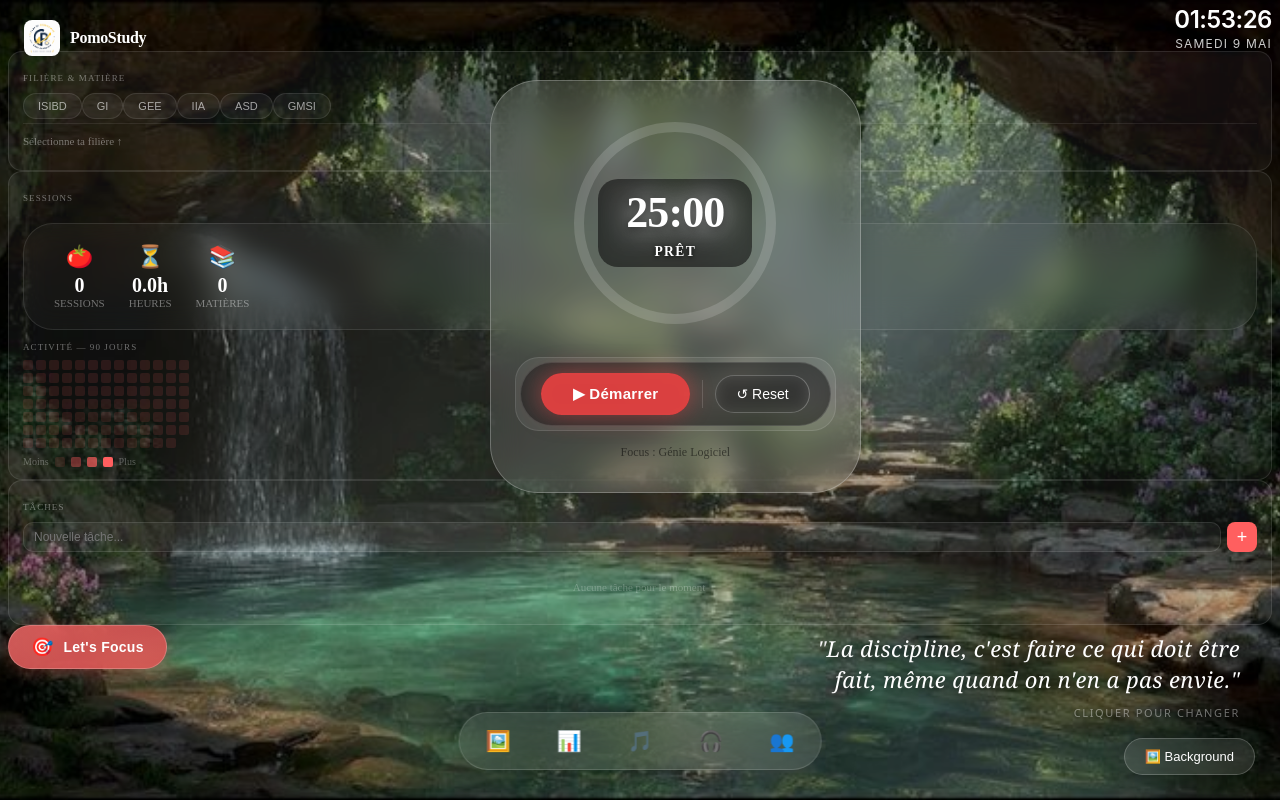
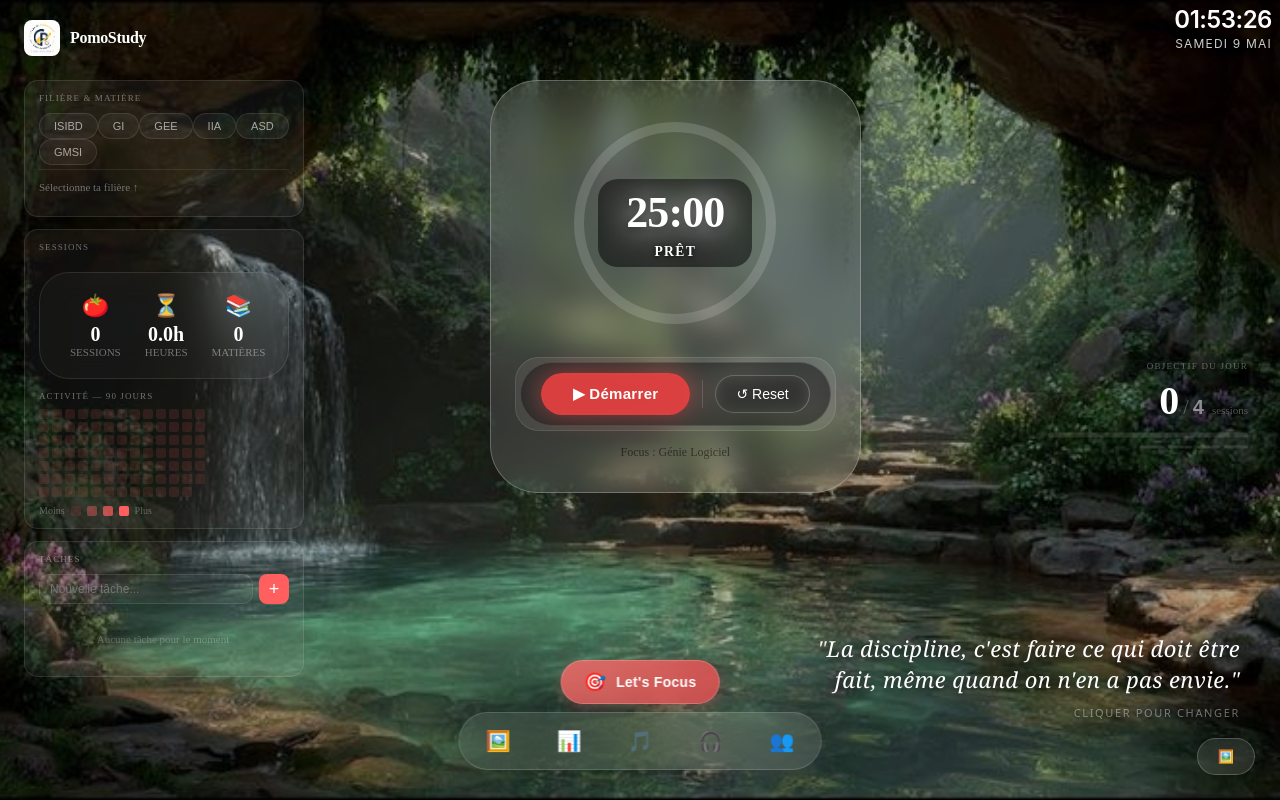
Before and after one commit to chakourrime-design/pomostudy-pro, a React (Vite) app: page / in a window 1280 px wide. Built offline with nearby package versions, Linux system fonts and the light colour scheme.

Commit message:
POMO-32 — DailyGoalBar

```diff
--- a/src/App.tsx
+++ b/src/App.tsx
@@ -9,8 +9,9 @@ import { DraggableTimer } from './components/timer/DraggableTimer'
 import { StudyDashboard } from './components/stats/StudyDashboard'
 import { SubjectSelector } from './components/subjects/SubjectSelector'
 import { TasksManager } from './components/tasks/TasksManager'
-import ContributionHeatmap from './components/stats/ContributionHeatmap' // POMO-28
-import QuoteWidget from './components/quotes/QuoteWidget'                 // ← POMO-31
+import ContributionHeatmap from './components/stats/ContributionHeatmap'
+import DailyGoalBar from './components/stats/DailyGoalBar'
+import QuoteWidget from './components/quotes/QuoteWidget'
 
 function App() {
   const [selectedSubject, setSelectedSubject] = useState('Génie Logiciel')
@@ -32,16 +33,33 @@ function App() {
         </header>
 
         {/* --- SIDEBAR GAUCHE --- */}
-        <aside className="absolute top-20 left-6 z-40 w-64 flex flex-col gap-4 pointer-events-auto">
+        <aside style={{
+          position: 'absolute',
+          top: 80,
+          left: 24,
+          bottom: 90,
+          zIndex: 40,
+          width: 280,
+          display: 'flex',
+          flexDirection: 'column',
+          gap: 12,
+          pointerEvents: 'auto',
+          overflowY: 'auto',
+          overflowX: 'hidden',
+          /* Masquer la scrollbar visuellement */
+          scrollbarWidth: 'none',
+          msOverflowStyle: 'none',
+        } as React.CSSProperties}>
 
           {/* Filières + Matières */}
           <div style={{
             background: 'rgba(255,255,255,0.05)',
             border: '1px solid rgba(255,255,255,0.1)',
-            borderRadius: '14px',
+            borderRadius: 14,
             padding: '12px 14px',
+            flexShrink: 0,
           }}>
-            <p style={{ fontSize: 9, textTransform: 'uppercase', letterSpacing: '0.12em', color: 'rgba(255,255,255,0.4)', marginBottom: 10 }}>
+            <p style={{ fontSize: 9, textTransform: 'uppercase', letterSpacing: '0.12em', color: 'rgba(255,255,255,0.4)', margin: '0 0 10px' }}>
               Filière &amp; Matière
             </p>
             <SubjectSelector onSelectSubject={setSelectedSubject} />
@@ -51,10 +69,11 @@ function App() {
           <div style={{
             background: 'rgba(255,255,255,0.05)',
             border: '1px solid rgba(255,255,255,0.1)',
-            borderRadius: '14px',
+            borderRadius: 14,
             padding: '12px 14px',
+            flexShrink: 0,
           }}>
-            <p style={{ fontSize: 9, textTransform: 'uppercase', letterSpacing: '0.12em', color: 'rgba(255,255,255,0.4)', marginBottom: 10 }}>
+            <p style={{ fontSize: 9, textTransform: 'uppercase', letterSpacing: '0.12em', color: 'rgba(255,255,255,0.4)', margin: '0 0 10px' }}>
               Sessions
             </p>
             <StudyDashboard />
@@ -65,10 +84,11 @@ function App() {
           <div style={{
             background: 'rgba(255,255,255,0.05)',
             border: '1px solid rgba(255,255,255,0.1)',
-            borderRadius: '14px',
+            borderRadius: 14,
             padding: '12px 14px',
+            flexShrink: 0,
           }}>
-            <p style={{ fontSize: 9, textTransform: 'uppercase', letterSpacing: '0.12em', color: 'rgba(255,255,255,0.4)', marginBottom: 10 }}>
+            <p style={{ fontSize: 9, textTransform: 'uppercase', letterSpacing: '0.12em', color: 'rgba(255,255,255,0.4)', margin: '0 0 10px' }}>
               Tâches
             </p>
             <TasksManager currentSubject={selectedSubject} />
@@ -76,20 +96,28 @@ function App() {
 
         </aside>
 
-        {/* --- CITATION FLOTTANTE POMO-31 ---
-            position: fixed bas droite, directement sur le background.
-            Clic → citation aléatoire avec animation fade. */}
+        {/* --- BOUTON LET'S FOCUS — centré en bas, au-dessus de la BottomBar --- */}
+        <div style={{
+          position: 'fixed',
+          bottom: 96,
+          left: '50%',
+          transform: 'translateX(-50%)',
+          zIndex: 50,
+          pointerEvents: 'auto',
+        }}>
+          <FocusButton />
+        </div>
+
+        {/* --- DAILY GOAL BAR — flottante droite --- */}
+        <DailyGoalBar />
+
+        {/* --- CITATION FLOTTANTE — bas droite --- */}
         <QuoteWidget />
 
         {/* --- TIMER CENTRE --- */}
         <main className="relative h-full w-full flex items-center justify-center z-20">
           <DraggableTimer selectedSubject={selectedSubject} />
         </main>
-
-        {/* --- BOUTON FOCUS --- */}
-        <section className="absolute bottom-20 left-6 z-50 pointer-events-auto">
-          <FocusButton />
-        </section>
 
         {/* --- BARRE DE NAVIGATION BASSE --- */}
         <footer className="absolute bottom-0 left-0 right-0 z-50">
--- a/src/components/layout/Background.tsx
+++ b/src/components/layout/Background.tsx
@@ -86,7 +86,7 @@ export function Background() {
           boxShadow: '0 8px 32px rgba(0,0,0,0.3)'
         }}
       >
-        🖼️ Background
+        🖼️
       </motion.button>
 
       {/* 4. Menu de sélection (S'ouvre vers le haut) */}
--- /dev/null
+++ b/src/components/stats/DailyGoalBar.tsx
@@ -0,0 +1,182 @@
+// src/components/stats/DailyGoalBar.tsx
+import { useMemo, useState } from 'react'
+import { isToday, parseISO } from 'date-fns'
+import { useSessionStore } from '../../stores/sessionStore'
+import { useGoalStore } from '../../stores/goalStore'
+
+export default function DailyGoalBar() {
+  const { sessions } = useSessionStore()
+  const { dailyGoal, setDailyGoal } = useGoalStore()
+  const [editing, setEditing] = useState(false)
+  const [inputVal, setInputVal] = useState('')
+
+  const todaySessions = useMemo(
+    () => sessions.filter((s) => isToday(parseISO(s.date))).length,
+    [sessions]
+  )
+
+  const pct = Math.min((todaySessions / dailyGoal) * 100, 100)
+  const done = todaySessions >= dailyGoal
+
+  const handleConfirm = () => {
+    const parsed = parseInt(inputVal, 10)
+    if (!isNaN(parsed) && parsed > 0) setDailyGoal(parsed)
+    setEditing(false)
+  }
+
+  return (
+    <div style={{
+      position: 'fixed',
+      top: '50%',
+      right: 32,
+      transform: 'translateY(-50%)',
+      zIndex: 40,
+      width: 200,
+      pointerEvents: 'all',
+    }}>
+
+      {/* Titre */}
+      <p style={{
+        fontSize: 9,
+        textTransform: 'uppercase',
+        letterSpacing: '0.14em',
+        color: 'rgba(255,255,255,0.35)',
+        marginBottom: 10,
+        textAlign: 'right',
+        textShadow: '0 1px 8px rgba(0,0,0,0.6)',
+      }}>
+        Objectif du jour
+      </p>
+
+      {/* Compteur X / Y */}
+      <div style={{
+        display: 'flex',
+        alignItems: 'baseline',
+        justifyContent: 'flex-end',
+        gap: 4,
+        marginBottom: 12,
+      }}>
+        {/* Sessions faites */}
+        <span style={{
+          fontSize: 40,
+          fontWeight: 700,
+          color: '#fff',
+          textShadow: '0 2px 20px rgba(0,0,0,0.7)',
+          lineHeight: 1,
+        }}>
+          {todaySessions}
+        </span>
+
+        <span style={{
+          fontSize: 20,
+          color: 'rgba(255,255,255,0.3)',
+          textShadow: '0 1px 8px rgba(0,0,0,0.6)',
+        }}>
+          /
+        </span>
+
+        {/* Objectif — clic pour modifier, SANS tirets */}
+        {editing ? (
+          <input
+            autoFocus
+            type="number"
+            min={1}
+            value={inputVal}
+            onChange={e => setInputVal(e.target.value)}
+            onBlur={handleConfirm}
+            onKeyDown={e => {
+              if (e.key === 'Enter') handleConfirm()
+              if (e.key === 'Escape') setEditing(false)
+            }}
+            style={{
+              width: 44,
+              background: 'rgba(255,95,95,0.2)',
+              border: '1px solid rgba(255,95,95,0.6)',
+              borderRadius: 6,
+              padding: '2px 4px',
+              fontSize: 20,
+              color: '#fff',
+              textAlign: 'center',
+              outline: 'none',
+            }}
+          />
+        ) : (
+          <button
+            onClick={() => { setInputVal(String(dailyGoal)); setEditing(true) }}
+            title="Cliquer pour modifier l'objectif"
+            style={{
+              fontSize: 20,
+              fontWeight: 600,
+              color: 'rgba(255,255,255,0.5)',
+              background: 'none',
+              border: 'none',
+              cursor: 'pointer',
+              padding: 0,
+              // ← plus de textDecoration, plus de tirets
+              textDecoration: 'none',
+              textShadow: '0 1px 8px rgba(0,0,0,0.6)',
+              transition: 'color 0.2s',
+            }}
+            onMouseEnter={e => (e.currentTarget.style.color = '#FF5F5F')}
+            onMouseLeave={e => (e.currentTarget.style.color = 'rgba(255,255,255,0.5)')}
+          >
+            {dailyGoal}
+          </button>
+        )}
+
+        <span style={{
+          fontSize: 11,
+          color: 'rgba(255,255,255,0.3)',
+          marginLeft: 4,
+          textShadow: '0 1px 6px rgba(0,0,0,0.5)',
+        }}>
+          {done ? '🎉' : 'sessions'}
+        </span>
+      </div>
+
+      {/* Barre de progression */}
+      <div style={{
+        height: 5,
+        width: '100%',
+        background: 'rgba(255,255,255,0.1)',
+        borderRadius: 99,
+        overflow: 'hidden',
+        marginBottom: 8,
+      }}>
+        <div style={{
+          height: '100%',
+          borderRadius: 99,
+          width: `${pct}%`,
+          background: done
+            ? 'linear-gradient(90deg, #FF5F5F, #ff9a3c)'
+            : 'linear-gradient(90deg, #FF5F5F, #ff8080)',
+          transition: 'width 0.6s cubic-bezier(0.4,0,0.2,1)',
+          boxShadow: '0 0 10px rgba(255,95,95,0.5)',
+        }} />
+      </div>
+
+      {/* Indicateurs individuels par pomo */}
+      <div style={{ display: 'flex', gap: 4, justifyContent: 'flex-end' }}>
+        {Array.from({ length: dailyGoal }, (_, i) => (
+          <div
+            key={i}
+            style={{
+              flex: 1,
+              maxWidth: 24,
+              height: 3,
+              borderRadius: 99,
+              background: i < todaySessions
+                ? '#FF5F5F'
+                : 'rgba(255,255,255,0.12)',
+              transition: 'background 0.3s',
+              boxShadow: i < todaySessions
+                ? '0 0 6px rgba(255,95,95,0.4)'
+                : 'none',
+            }}
+          />
+        ))}
+      </div>
+
+    </div>
+  )
+}
--- /dev/null
+++ b/src/stores/goalStore.ts
@@ -0,0 +1,17 @@
+import { create } from 'zustand'
+import { persist } from 'zustand/middleware'
+
+interface GoalState {
+  dailyGoal: number
+  setDailyGoal: (goal: number) => void
+}
+
+export const useGoalStore = create<GoalState>()(
+  persist(
+    (set) => ({
+      dailyGoal: 4,
+      setDailyGoal: (goal) => set({ dailyGoal: Math.max(1, goal) }),
+    }),
+    { name: 'goal-store' }
+  )
+)
```
Also changed, not shown: src/components/timer/useTimer.ts (+32 -19 lines).
